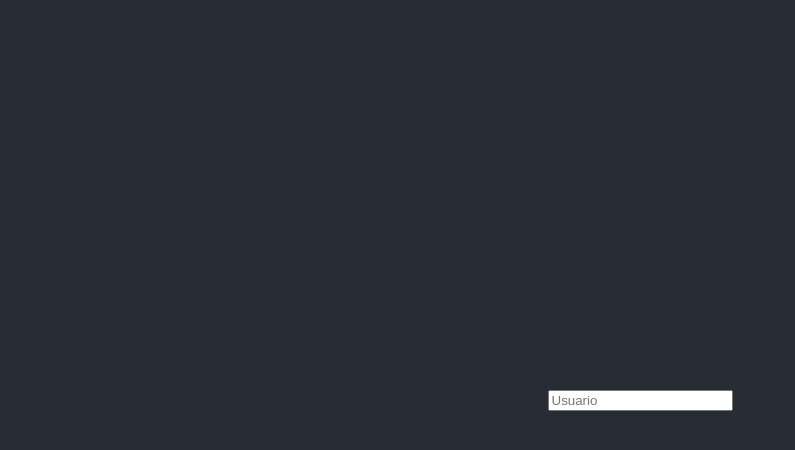
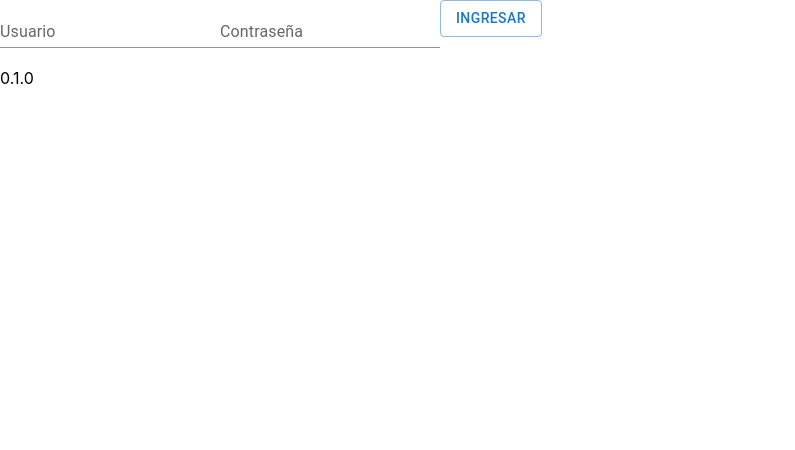
Before and after one commit to Brb-code/githububi-frontend, a React (Create React App) app: page / in a window 1280 px wide. Shown: the top 450 px of the page, without its empty margins (0-795 px from the left). Built offline with nearby package versions, Linux system fonts and the light colour scheme.

Commit message:
Iniciando formulario y ruta loggin

```diff
--- a/src/App.js
+++ b/src/App.js
@@ -1,12 +1,17 @@
-import logo from './logo.svg';
 import './App.css';
+import { Routes, Route } from 'react-router-dom';
+
+//pages
+import Home from './pages/Home';
+import Panel from './pages/Panel';
 
 function App() {
   return (
-    <div className="App">
-      <header className="App-header">
-        <input type='text' placeholder='Usuario' />
-      </header>
+    <div>
+     <Routes>
+      <Route exact path="/" element={<Home />} />
+      <Route exact path="/panel" element={<Panel />} />
+     </Routes>
     </div>
   );
 }
--- a/src/index.js
+++ b/src/index.js
@@ -3,12 +3,14 @@ import ReactDOM from 'react-dom/client';
 import './index.css';
 import App from './App';
 import reportWebVitals from './reportWebVitals';
+import { BrowserRouter } from "react-router-dom";
+
 
 const root = ReactDOM.createRoot(document.getElementById('root'));
 root.render(
-  <React.StrictMode>
+  <BrowserRouter>
     <App />
-  </React.StrictMode>
+  </BrowserRouter>
 );
 
 // If you want to start measuring performance in your app, pass a function
--- /dev/null
+++ b/src/pages/Home.js
@@ -0,0 +1,34 @@
+import React, { useState } from 'react';
+import { Skeleton, TextField, Button } from '@mui/material';
+import { Box } from '@mui/system';
+import { useNavigate } from 'react-router-dom';
+
+const Home = () => {
+    let navigate = useNavigate();
+    const [version, setVersion] = useState(null);
+
+    setTimeout(() => {
+        console.log("CAMBIA")
+        setVersion("0.1.0")
+    }, 5000);
+
+    const handleLogin = (e) => {
+        e.preventDefault();
+        console.log("mmmmmmmmmmmmmmmm")
+        return navigate("/panel");
+    }
+
+    const formulario = <div >
+        <Box component="form" onSubmit={handleLogin}>
+            <TextField id="user" label="Usuario" variant="standard" />
+            <TextField id="password" label="Contraseña" variant="standard" />
+            <Button type='submit' variant="outlined">Ingresar</Button>
+        </Box>
+    </div>;
+
+    return (
+        version ? <div > {formulario} <br /> {version} </div> : <Skeleton animation="wave" />
+    )
+}
+
+export default Home
--- /dev/null
+++ b/src/pages/Panel.js
@@ -0,0 +1,7 @@
+import React from 'react';
+
+const Panel = () => (
+    <div >Panel</div>
+)
+
+export default Panel
```
Also changed, not shown: package.json (+9 -1 lines), 1 other file (tests, documents, lock files or other folders).
